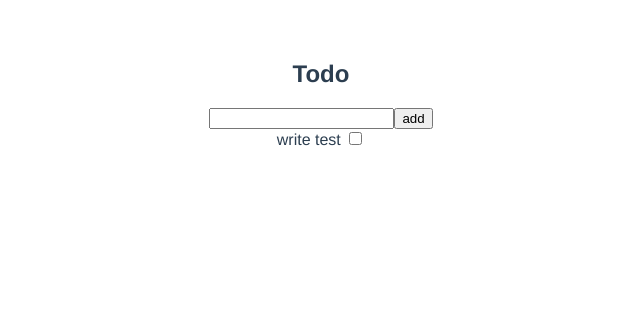
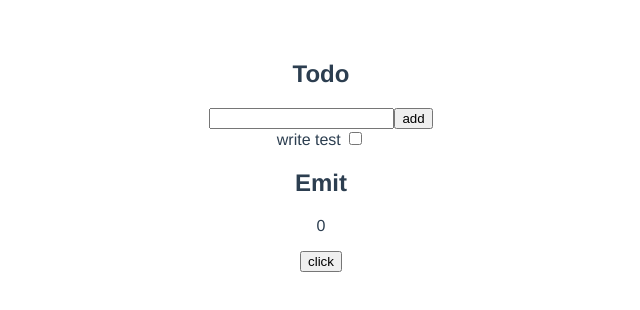
Before and after one commit to douglas06mp/vue-testing, a Vue app: page / in a window 1280 px wide. Shown: the top 310 px of the page, without its empty margins (319-959 px from the left). Built offline with nearby package versions, Linux system fonts and the light colour scheme.

Commit message:
emit test

```diff
--- a/src/App.vue
+++ b/src/App.vue
@@ -1,14 +1,17 @@
 <template>
   <Todo />
+  <Emit />
 </template>
 
 <script>
 import Todo from './components/Todo.vue'
+import Emit from './components/Emit.vue'
 
 export default {
   name: 'App',
   components: {
     Todo,
+    Emit,
   },
 }
 </script>
--- /dev/null
+++ b/src/components/Emit.vue
@@ -0,0 +1,21 @@
+<template>
+  <h2>Emit</h2>
+  <p>{{ count }}</p>
+  <button @click="increment" data-test="button">click</button>
+</template>
+
+<script>
+import { ref } from '@vue/reactivity'
+
+export default {
+  setup(props, ctx) {
+    const count = ref(0)
+    const increment = () => {
+      count.value += 1
+      ctx.emit('increment', { count: count.value })
+    }
+
+    return { count, increment }
+  },
+}
+</script>
```
Also changed, not shown: 1 other file (tests, documents, lock files or other folders).
